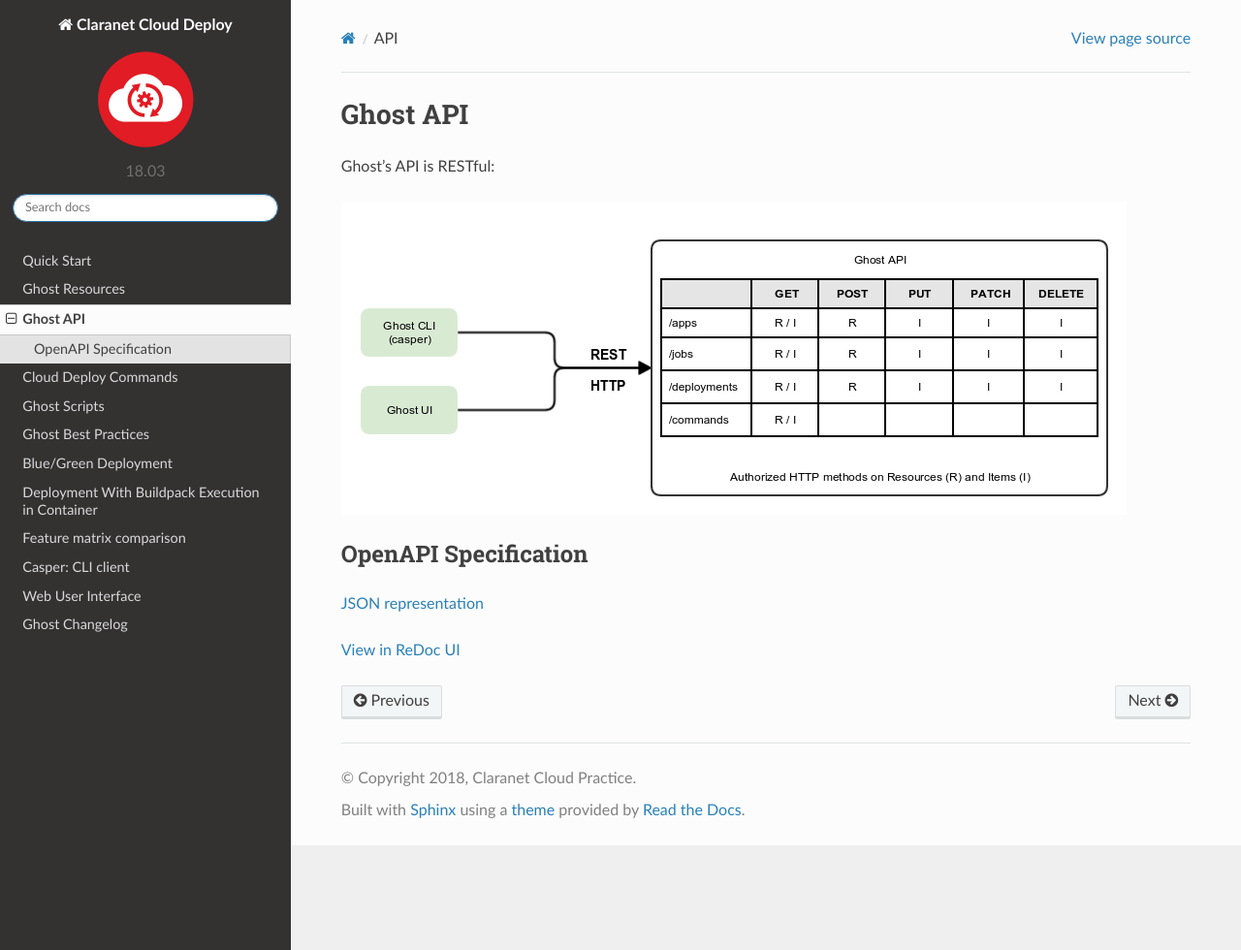
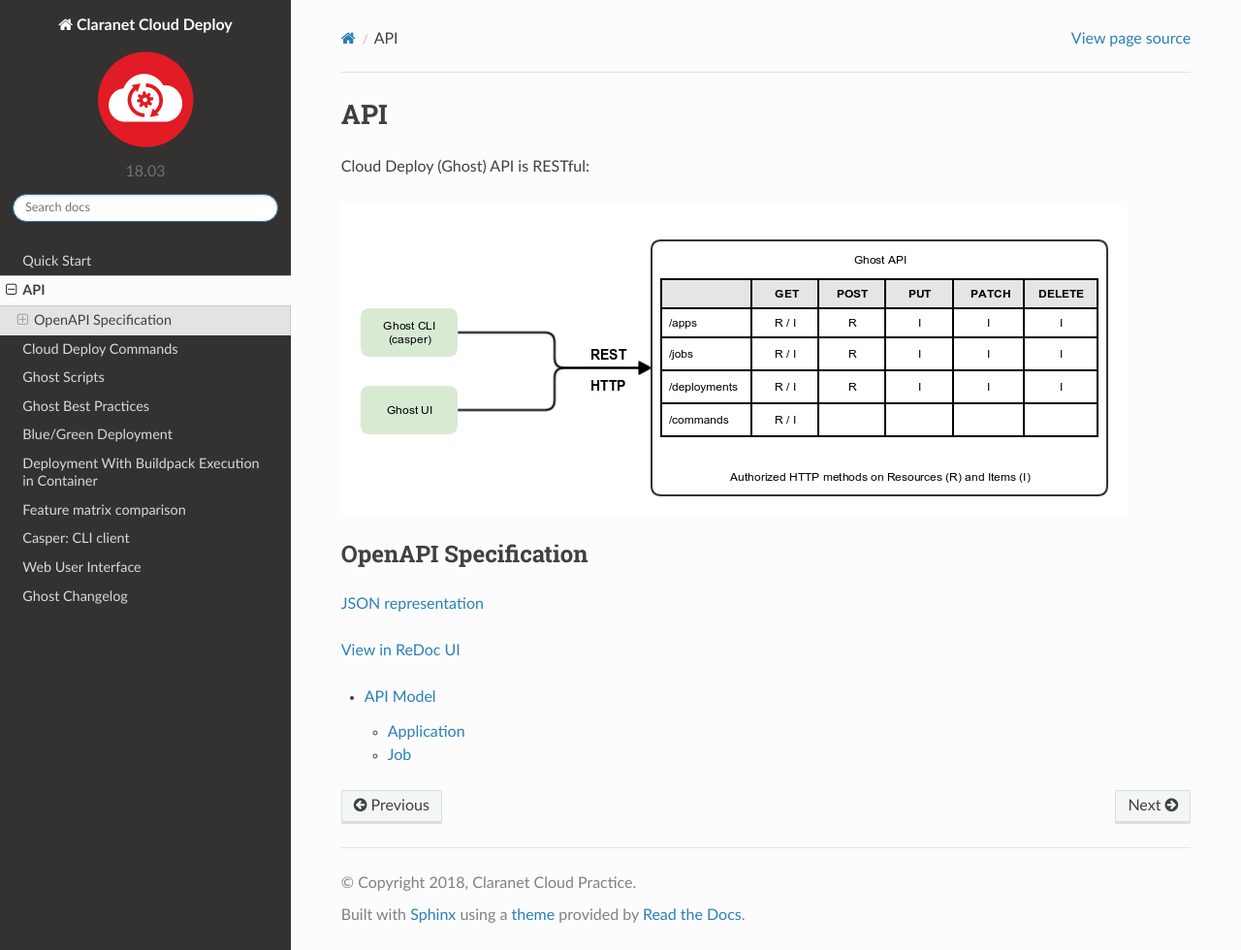
Before and after one commit to claranet/cloud-deploy-docs, a Sphinx documentation site: the page built from source/rst/api.rst, in a window 1280 px wide and 980 px high. Shown: the whole window at 97% size. Built offline with Sphinx 7.4.7 and the Read the Docs theme 2.0.0, drawn with Linux system fonts in a browser that asks for light colours.

Commit message:
GHOST-464: Revamp API section

```diff
--- a/source/index.rst
+++ b/source/index.rst
@@ -7,7 +7,6 @@
     :maxdepth: 2
 
     rst/quick-start
-    rst/resources
     rst/api
     rst/commands
     rst/scripts
--- a/source/rst/api.rst
+++ b/source/rst/api.rst
@@ -6,10 +6,10 @@
 
 .. _api:
 
-Ghost API
-=========
+API
+===
 
-Ghost's API is RESTful:
+Cloud Deploy (Ghost) API is RESTful:
 
 .. figure:: /images/ghost_rest_api.png
 
--- a/source/rst/resources.rst
+++ b/source/rst/resources.rst
@@ -1,9 +1,9 @@
 .. _resources:
 
-.. title:: Resources
+.. title:: API Model
 
-Ghost Resources
-===============
+API Model
+=========
 
 .. toctree::
     :maxdepth: 1
```
Also changed, not shown: other parts of source/rst/api.rst (+5 -0 lines).
